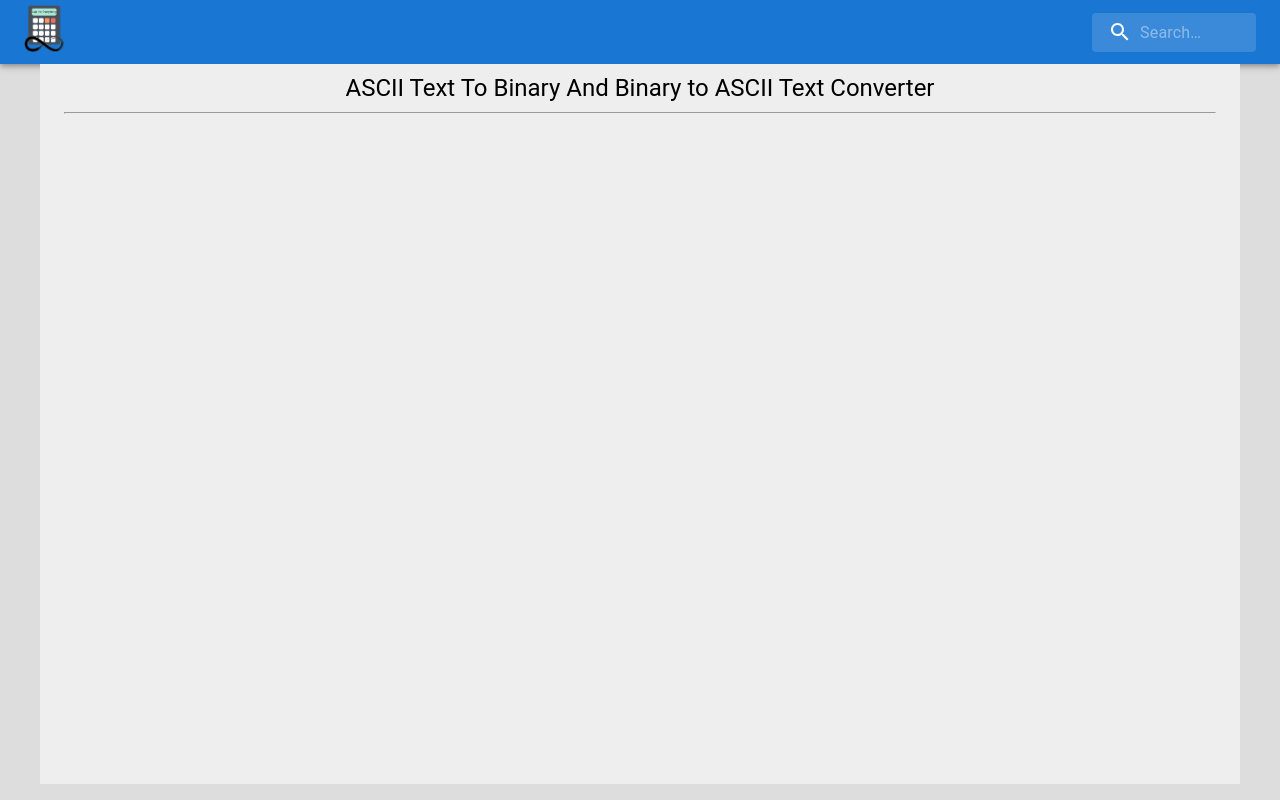
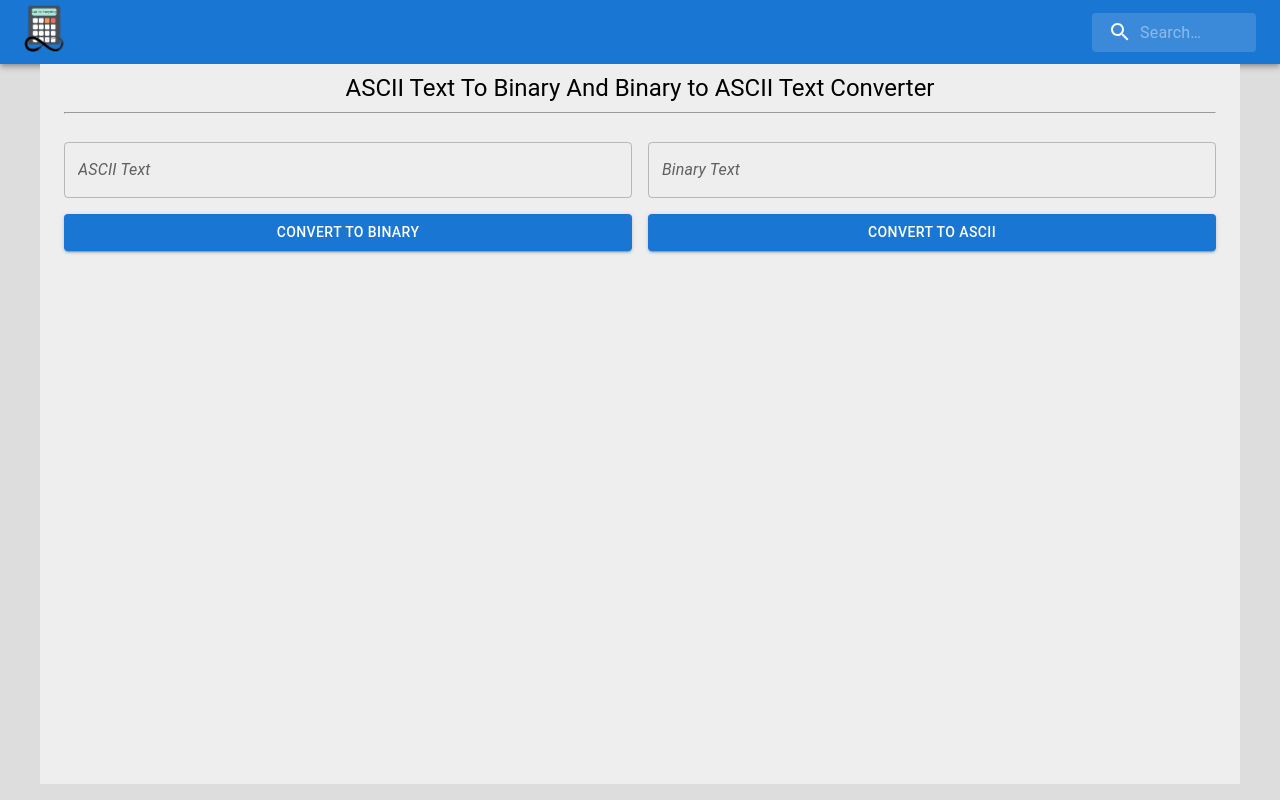
Before and after one commit to SarthakKeshari/calc_for_everything, a React (Create React App) app in the folder calculators/: page /asciitextbinAndbinasciitext in a window 1280 px wide. Built offline with nearby package versions, Linux system fonts and the light colour scheme.

Commit message:
Added MainAsciiTextToBinAndBinToAsciiText.js

```diff
--- a/calculators/src/computer_science/asciiTextToBinAndBinToAsciiText/MainAsciiTextToBinAndBinToAsciiText.js
+++ b/calculators/src/computer_science/asciiTextToBinAndBinToAsciiText/MainAsciiTextToBinAndBinToAsciiText.js
@@ -1,14 +1,93 @@
-import React from 'react';
-import { Container, Typography } from '@mui/material';
+import React, { useState } from 'react'
+import { Container, Typography, TextField, Button, Grid } from '@mui/material'
 
-function MainAsciiTextToBinAndBinToAsciiText(){
-    return(
-        <Container maxWidth="lg" sx={{ bgcolor: '#eeeeee', minHeight: '90vh', paddingY:"10" }}>
-            <Typography pt={1} variant='h5' sx = {{textAlign: "center"}}>ASCII Text To Binary And Binary to ASCII Text Converter</Typography>
-            <hr/>
-            <br/>
-        </Container>
-    )
+function MainAsciiTextToBinAndBinToAsciiText () {
+  const [asciiText, setAsciiText] = useState('')
+  const [binaryText, setBinaryText] = useState('')
+
+  const handleAsciiToBinary = () => {
+    const binaryResult = asciiToBinary(asciiText)
+    setBinaryText(binaryResult)
+  }
+
+  const handleBinaryToAscii = () => {
+    const asciiResult = binaryToAscii(binaryText)
+    setAsciiText(asciiResult)
+  }
+
+  const asciiToBinary = input => {
+    let binaryString = ''
+    for (let i = 0; i < input.length; i++) {
+      let binaryChar = input[i].charCodeAt(0).toString(2)
+      while (binaryChar.length < 8) {
+        binaryChar = '0' + binaryChar // Ensure each character is 8 bits long
+      }
+      binaryString += binaryChar
+    }
+    return binaryString
+  }
+  const binaryToAscii = input => {
+    let asciiString = ''
+    for (let i = 0; i < input.length; i += 8) {
+      const binaryChar = input.substr(i, 8)
+      const decimalValue = parseInt(binaryChar, 2)
+      asciiString += String.fromCharCode(decimalValue)
+    }
+    return asciiString
+  }
+
+  return (
+    <Container
+      maxWidth='lg'
+      sx={{ bgcolor: '#eeeeee', minHeight: '90vh', paddingY: '10' }}
+    >
+      <Typography pt={1} variant='h5' sx={{ textAlign: 'center' }}>
+        ASCII Text To Binary And Binary to ASCII Text Converter
+      </Typography>
+      <hr />
+      <br />
+      <Grid container spacing={2} justifyContent='center'>
+        <Grid item xs={12} sm={6}>
+          <TextField
+            label='ASCII Text'
+            variant='outlined'
+            fullWidth
+            value={asciiText}
+            onChange={e => setAsciiText(e.target.value)}
+          />
+        </Grid>
+        <Grid item xs={12} sm={6}>
+          <TextField
+            label='Binary Text'
+            variant='outlined'
+            fullWidth
+            value={binaryText}
+            onChange={e => setBinaryText(e.target.value)}
+          />
+        </Grid>
+        <Grid item xs={12} sm={6}>
+          <Button
+            variant='contained'
+            color='primary'
+            fullWidth
+            onClick={handleAsciiToBinary}
+          >
+            Convert to Binary
+          </Button>
+        </Grid>
+        <Grid item xs={12} sm={6}>
+          <Button
+            variant='contained'
+            color='primary'
+            fullWidth
+            onClick={handleBinaryToAscii}
+          >
+            Convert to ASCII
+          </Button>
+        </Grid>
+      </Grid>
+    </Container>
+  )
 }
 
-export default MainAsciiTextToBinAndBinToAsciiText;
+export default MainAsciiTextToBinAndBinToAsciiText
```
